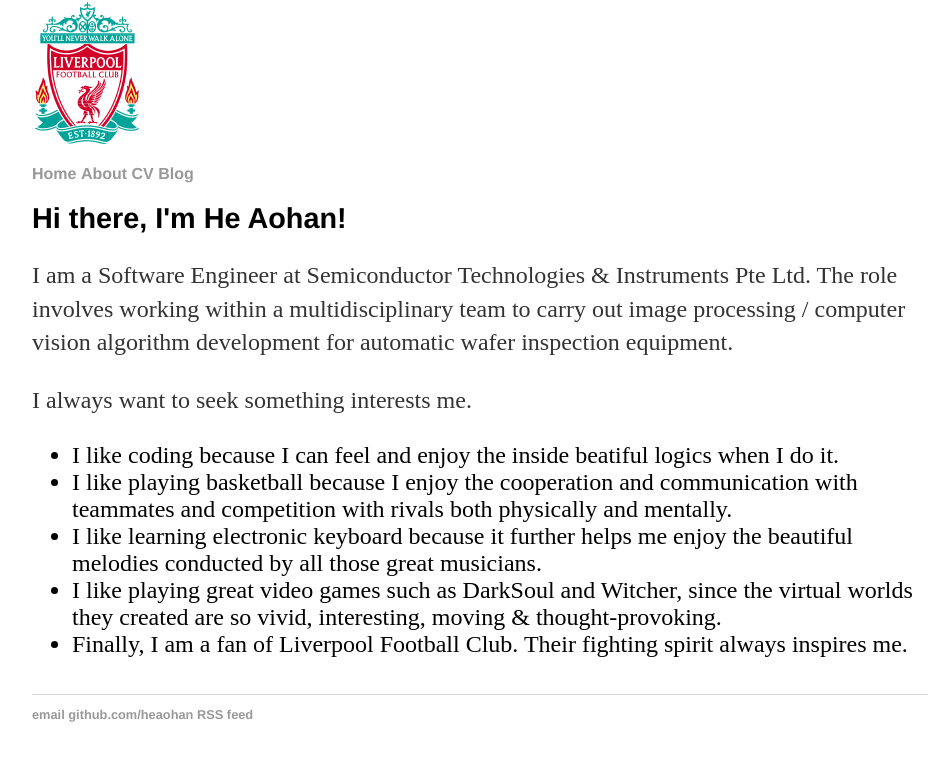
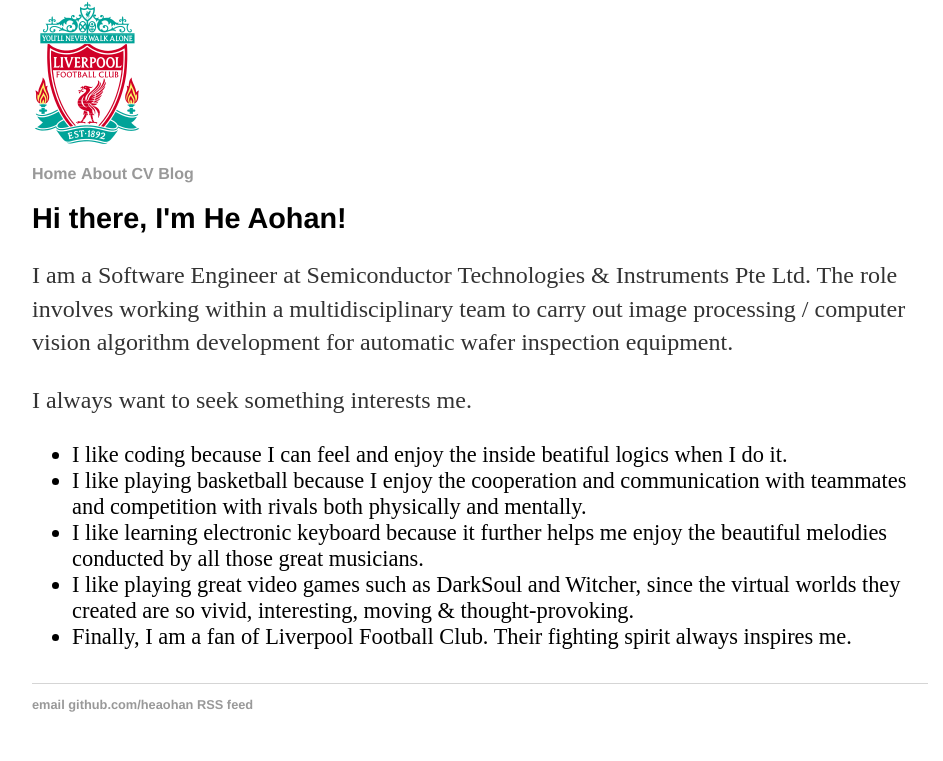
Before and after one commit to heaohan/heaohan.github.io, a Jekyll site: the page built from about/index.html, in a window 1280 px wide. Shown: the top 761 px of the page, without its empty margins (28-971 px from the left). Built offline with Jekyll 4.4.1, drawn with Linux system fonts in a browser that asks for light colours.

Commit message:
Update index.html

```diff
--- a/about/index.html
+++ b/about/index.html
@@ -9,12 +9,12 @@
 		image processing / computer vision algorithm development for automatic wafer inspection equipment.</p>
 
 	<p>I always want to seek something interests me.
-		<ul><li style="font-size:1.5em">I like coding because I can feel and enjoy the inside beatiful logics when I do it.
-		<li style="font-size:1.5em">I like playing basketball because I enjoy the cooperation and communication with teammates and competition with rivals
+		<ul><li style="font-size:1.4em">I like coding because I can feel and enjoy the inside beatiful logics when I do it.
+		<li style="font-size:1.4em">I like playing basketball because I enjoy the cooperation and communication with teammates and competition with rivals
 		both physically and mentally.
-		<li style="font-size:1.5em">I like learning electronic keyboard because it further helps me enjoy the beautiful melodies conducted by all those great musicians.
-		<li style="font-size:1.5em">I like playing great video games such as DarkSoul and Witcher, since the virtual worlds they created are so vivid, interesting,
+		<li style="font-size:1.4em">I like learning electronic keyboard because it further helps me enjoy the beautiful melodies conducted by all those great musicians.
+		<li style="font-size:1.4em">I like playing great video games such as DarkSoul and Witcher, since the virtual worlds they created are so vivid, interesting,
 		moving & thought-provoking.
-		<li style="font-size:1.5em">Finally, I am a fan of Liverpool Football Club. Their fighting spirit always inspires me.
+		<li style="font-size:1.4em">Finally, I am a fan of Liverpool Football Club. Their fighting spirit always inspires me.
 	</p>
 </div><!-- /.blurb -->
```
